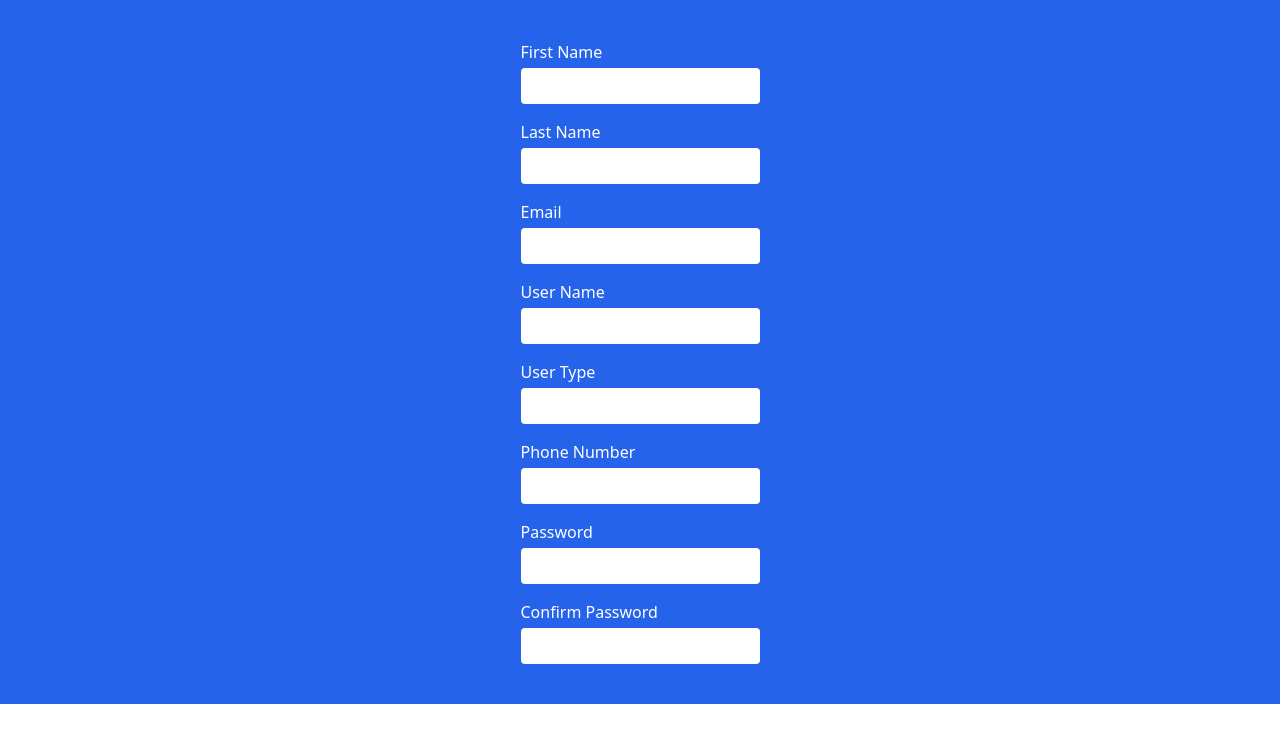
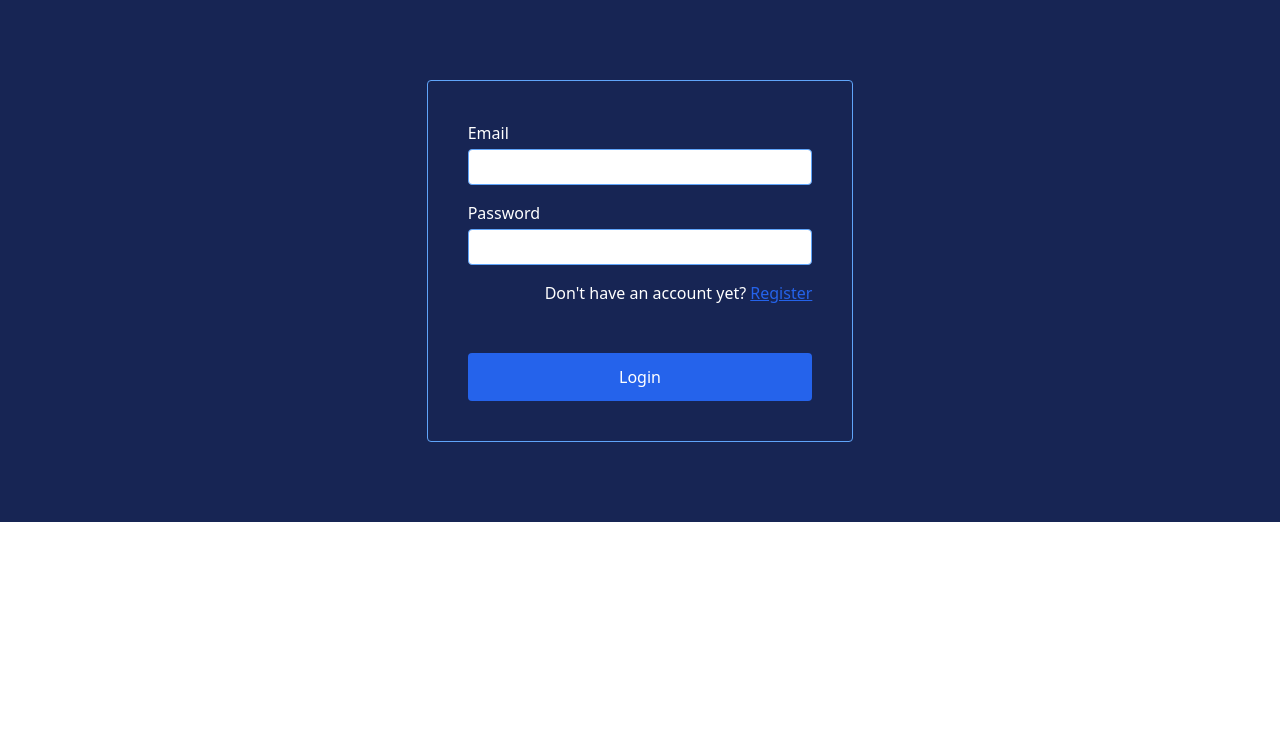
Before and after one commit to somtookaforr/hcms, a React (Create React App) app: page / in a window 1280 px wide. Shown: the top 742 px of the page. Built offline with nearby package versions, Linux system fonts and the light colour scheme.

Commit message:
auth pages

```diff
--- a/src/App.js
+++ b/src/App.js
@@ -5,14 +5,16 @@ import Index from "./layout/Index";
 import Register from "./layout/Register";
 import Profile from "./layout/Profile";
 import Feedback from "./layout/Feedback";
+import Login from "./layout/Login";
 
 function App() {
   return (
     <div className="App">
     <Router>
       <Routes>
+        <Route exact path='/' element={<Login />} />
         <Route exact path='/index' element={<Index />} />
-        <Route exact path='/' element={<Register />} />
+        <Route exact path='/register' element={<Register />} />
         <Route exact path='/profile' element={<Profile />} />
         <Route exact path='/feedback' element={<Feedback />} />
       </Routes>
--- a/src/components/navbar.jsx
+++ b/src/components/navbar.jsx
@@ -29,7 +29,7 @@ const Navbar = () => {
 
   return (
     <>
-      <nav id='myNav' className={isSmallScreen ? 'overlay' : 'lg:grid bg-blue-600 text-white py-8'}>
+      <nav id='myNav' className={isSmallScreen ? 'overlay' : 'lg:grid bg-blue-950 text-white py-8'}>
           <div className="grid grid-cols-2 my-8 py-6 px-6">
               <NavLink
               to="/"
--- a/src/layout/Login.jsx
+++ b/src/layout/Login.jsx
@@ -1,8 +1,55 @@
-import React from 'react'
+import React, {useState} from 'react'
+import axios from 'axios';
 
 const Login = () => {
+    const userInput = {
+        firstName: '',
+        lastName: '',
+        email: '',
+        userName: '',
+        userType: '',
+        phoneNo: '',
+        password: '',
+        conPassword: ''
+    }
+    const [formData, setFormData] = useState(userInput);
+
+    const handleChange = (e) => {
+    setFormData({
+        ...formData,
+        [e.target.name]: e.target.value
+    });
+    };
+
+    const handleSubmit = async (e) => {
+    e.preventDefault();
+    try {
+        const response = await axios.post('http://127.0.0.1:8000/api/Login/', formData);
+        console.log('Data submitted successfully');
+        console.log(response);
+    } catch (error) {
+        console.error('There was a problem with the request:', error.message);
+    }
+    };
+
   return (
-    <div>Login</div>
+    <div className='grid bg-blue-950'>
+        <form onSubmit={handleSubmit} className='w-1/3 grid gap-y-4 p-10 rounded border border-blue-400 justify-self-center my-20'>
+            <div className="">
+                <label htmlFor="" className='text-white'>Email</label> <br/>
+                <input type="email" className='rounded h-9 w-full mt-1 p-1 border border-blue-400' name='email' value={formData.email} onChange={handleChange} />
+            </div>
+
+            <div className="">
+                <label htmlFor="" className='text-white'>Password</label> <br/>
+                <input type="number" className='rounded h-9 w-full mt-1 p-1 border border-blue-400' name='password' value={formData.password} onChange={handleChange} />
+            </div>
+
+            <p className='text-white text-right'>Don't have an account yet? <a href="/register" className='text-blue-600 underline'>Register</a></p>
+
+            <button className='w-full bg-blue-600 h-12 rounded text-white mt-8' type='submit'>Login</button>
+        </form>
+    </div>
   )
 }
 
--- a/src/layout/Register.jsx
+++ b/src/layout/Register.jsx
@@ -26,53 +26,58 @@ const Register = () => {
     try {
         const response = await axios.post('http://127.0.0.1:8000/api/register/', formData);
         console.log('Data submitted successfully');
+        console.log(response);
     } catch (error) {
         console.error('There was a problem with the request:', error.message);
     }
     };
 
   return (
-    <div className='bg-blue-600'>
-        <form onSubmit={handleSubmit} className='grid w-full gap-y-4 py-10 justify-items-center'>
+    <div className='grid bg-blue-950'>
+        <form onSubmit={handleSubmit} className='w-1/3 grid gap-y-4 p-10 rounded border border-blue-400 justify-self-center my-20'>
             <div className="">
                 <label htmlFor="" className='text-white'>First Name</label> <br/>
-                <input type="text" className='rounded h-9 w-full mt-1 p-1' name='firstName' value={formData.firstName} onChange={handleChange} />
+                <input type="text" className='rounded h-9 w-full mt-1 p-1 border border-blue-400' name='firstName' value={formData.firstName} onChange={handleChange} />
             </div>
 
             <div className="">
                 <label htmlFor="" className='text-white'>Last Name</label> <br/>
-                <input type="text" className='rounded h-9 w-full mt-1 p-1' name='lastName' value={formData.lastName} onChange={handleChange} />
+                <input type="text" className='rounded h-9 w-full mt-1 p-1 border border-blue-400' name='lastName' value={formData.lastName} onChange={handleChange} />
             </div>
 
             <div className="">
                 <label htmlFor="" className='text-white'>Email</label> <br/>
-                <input type="text" className='rounded h-9 w-full mt-1 p-1' name='email' value={formData.email} onChange={handleChange} />
+                <input type="email" className='rounded h-9 w-full mt-1 p-1 border border-blue-400' name='email' value={formData.email} onChange={handleChange} />
             </div>
 
             <div className="">
                 <label htmlFor="" className='text-white'>User Name</label> <br/>
-                <input type="text" className='rounded h-9 w-full mt-1 p-1' name='userName' value={formData.userName} onChange={handleChange} />
+                <input type="text" className='rounded h-9 w-full mt-1 p-1 border border-blue-400' name='userName' value={formData.userName} onChange={handleChange} />
             </div>
 
             <div className="">
                 <label htmlFor="" className='text-white'>User Type</label> <br/>
-                <input type="text" className='rounded h-9 w-full mt-1 p-1' name='userType' value={formData.userType} onChange={handleChange} />
+                <input type="text" className='rounded h-9 w-full mt-1 p-1 border border-blue-400' name='userType' value={formData.userType} onChange={handleChange} />
             </div>
 
             <div className="">
                 <label htmlFor="" className='text-white'>Phone Number</label> <br/>
-                <input type="text" className='rounded h-9 w-full mt-1 p-1' name='phoneNo' value={formData.phoneNo} onChange={handleChange} />
+                <input type="text" className='rounded h-9 w-full mt-1 p-1 border border-blue-400' name='phoneNo' value={formData.phoneNo} onChange={handleChange} />
             </div>
 
             <div className="">
                 <label htmlFor="" className='text-white'>Password</label> <br/>
-                <input type="text" className='rounded h-9 w-full mt-1 p-1' name='password' value={formData.password} onChange={handleChange} />
+                <input type="text" className='rounded h-9 w-full mt-1 p-1 border border-blue-400' name='password' value={formData.password} onChange={handleChange} />
             </div>
 
             <div className="">
                 <label htmlFor="" className='text-white'>Confirm Password</label> <br/>
-                <input type="text" className='rounded h-9 w-full mt-1 p-1' name='conPassword' value={formData.conPassword} onChange={handleChange} />
+                <input type="text" className='rounded h-9 w-full mt-1 p-1 border border-blue-400' name='conPassword' value={formData.conPassword} onChange={handleChange} />
             </div>
+
+            <p className='text-white text-right'>Already have an account yet? <a href="/" className='text-blue-600 underline'>Login</a></p>
+
+            <button className='w-full bg-blue-600 h-12 rounded text-white mt-8' type='submit'>Submit</button>
         </form>
     </div>
   )
```
